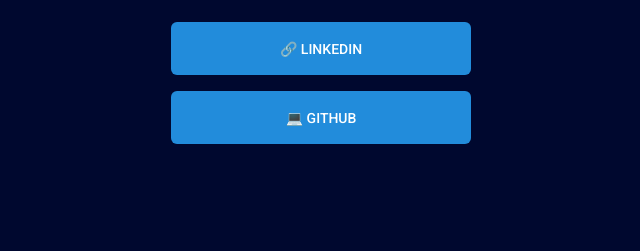
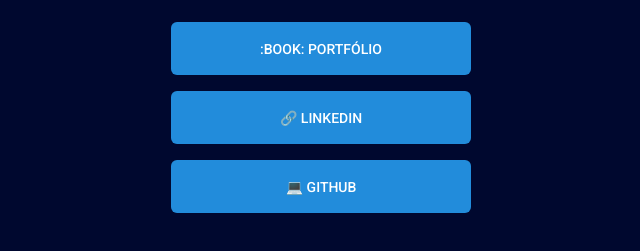
Before and after one commit to EmanoelElon/LinkerZ, a plain HTML site: page index.html in a window 1280 px wide. Shown: the part 195-446 px from the top of the page, without its empty margins (319-959 px from the left). Drawn offline with Linux system fonts and the light colour scheme.

Commit message:
Update index.html
portfólio link added

```diff
--- a/index.html
+++ b/index.html
@@ -26,6 +26,11 @@
 
       <ul>
         <li>
+          <a href="https://emanoelelon.github.io/portfolio/" target="_blank">
+            :book: Portfólio</a
+          >
+        </li>
+        <li>
           <a href="http://linkedin.com/in/emanoelelon/" target="_blank">
             🔗 Linkedin</a
           >
```
